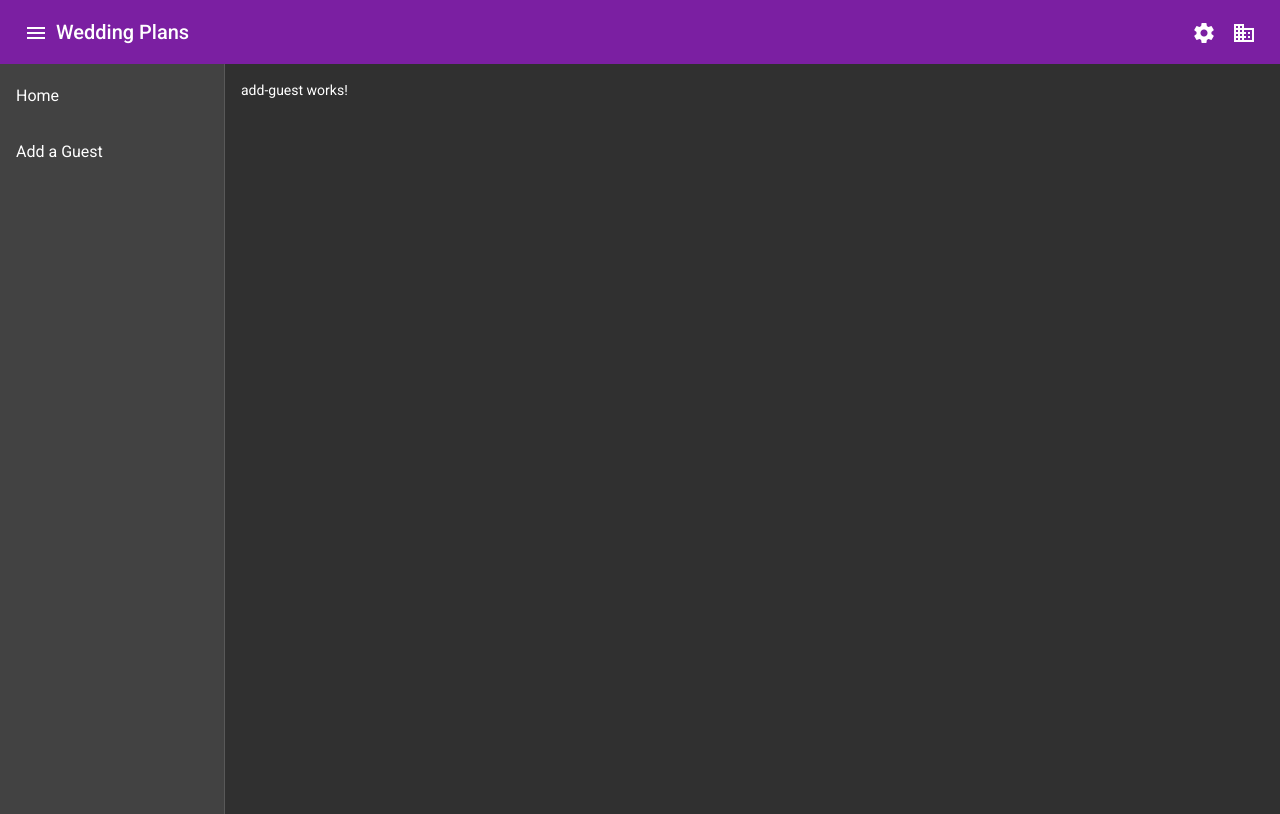
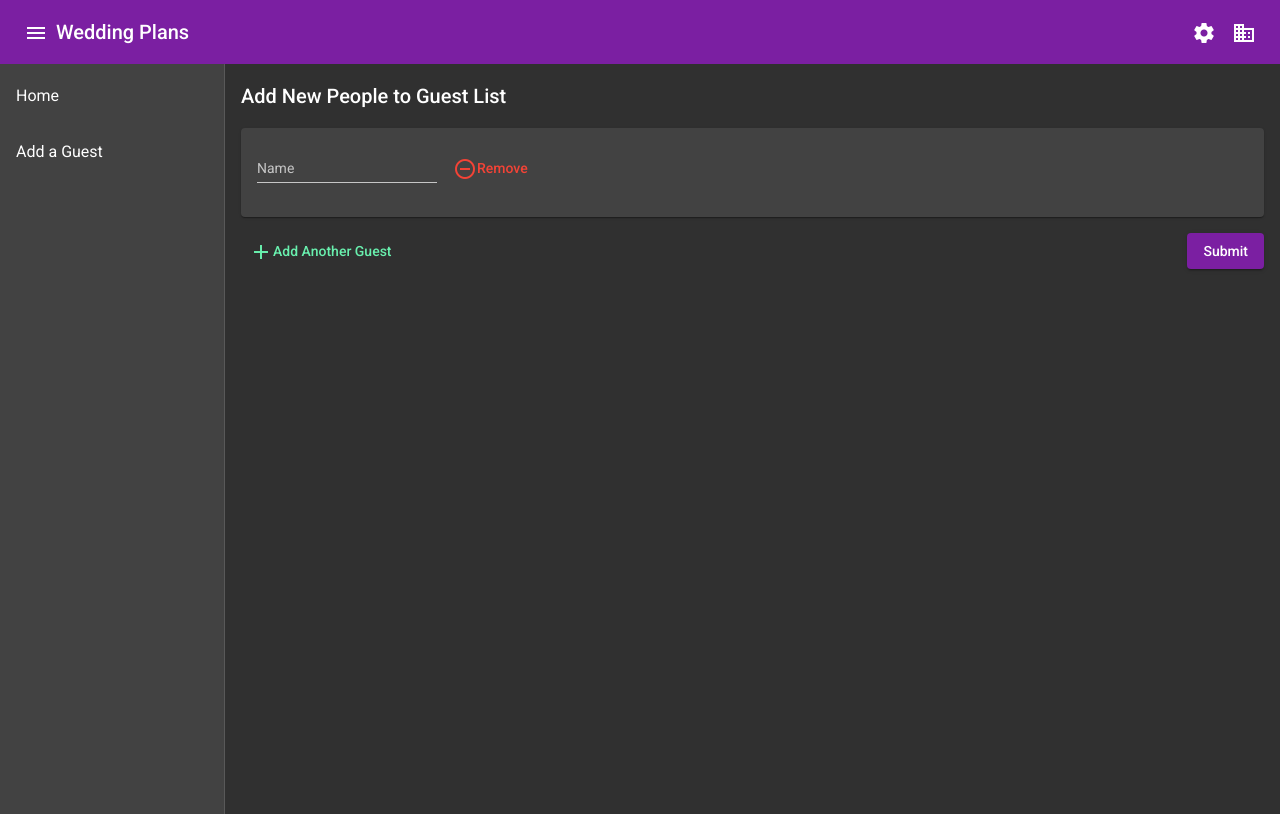
Before and after one commit to EmilyK568/EmilyK568.github.io, an Angular app: page /add-guest in a window 1280 px wide. Built offline with nearby package versions, Linux system fonts and the light colour scheme.

Commit message:
Add guest component and start of dynamic reactive form

```diff
--- a/src/app/features/add-guest/add-guest.component.html
+++ b/src/app/features/add-guest/add-guest.component.html
@@ -1 +1,20 @@
-<p>add-guest works!</p>
+<h2>Add New People to Guest List</h2>
+<form [formGroup]="guestList">
+  <div formArrayName="guests">
+    <mat-card *ngFor="let guest of guests.controls; let i=index">
+      <app-guest [index]="i"
+                 [guestForm]="guest"
+                 (remove)="removeGuest($event)"></app-guest>
+    </mat-card>
+    <div class="buttons">
+      <button mat-button
+              color="accent"
+              class="add-button"
+              (click)="addGuest()">
+        <mat-icon>add</mat-icon>Add Another Guest
+      </button>
+      <div class="spacer"></div>
+      <button mat-raised-button color="primary" class="submit">Submit</button>
+    </div>
+  </div>
+</form>
--- a/src/app/features/add-guest/add-guest.component.scss
+++ b/src/app/features/add-guest/add-guest.component.scss
@@ -0,0 +1,15 @@
+.add-button {
+  padding-left: 0.5rem;
+}
+
+mat-card {
+  margin-bottom: 1rem;
+}
+
+.buttons {
+  display: flex;
+
+  .spacer {
+    flex: 1;
+  }
+}
--- a/src/app/features/add-guest/add-guest.component.ts
+++ b/src/app/features/add-guest/add-guest.component.ts
@@ -1,4 +1,5 @@
 import { Component, OnInit } from '@angular/core';
+import { FormArray, FormBuilder } from '@angular/forms';
 
 @Component({
   selector: 'app-add-guest',
@@ -6,10 +7,26 @@ import { Component, OnInit } from '@angular/core';
   styleUrls: ['./add-guest.component.scss']
 })
 export class AddGuestComponent implements OnInit {
+  guestList = this.fb.group({
+    guests: this.fb.array([])
+  });
 
-  constructor() { }
+  constructor(private readonly fb: FormBuilder) { }
+
+  get guests() {
+    return this.guestList.get('guests') as FormArray;
+  }
 
   ngOnInit(): void {
+    this.addGuest();
+  }
+
+  addGuest(): void {
+    this.guests.push(this.fb.group({}));
+  }
+
+  removeGuest(index: number) {
+    this.guests.removeAt(index);
   }
 
 }
--- /dev/null
+++ b/src/app/features/add-guest/guest/guest.component.html
@@ -0,0 +1,12 @@
+<form [formGroup]="guestForm">
+  <mat-form-field>
+    <mat-label>Name</mat-label>
+    <input matInput formControlName="name">
+  </mat-form-field>
+  <button mat-button
+          color="warn"
+          class="add-button"
+          (click)="removeMe()">
+    <mat-icon>remove_circle_outline</mat-icon>Remove
+</button>
+</form>
--- /dev/null
+++ b/src/app/features/add-guest/guest/guest.component.ts
@@ -0,0 +1,30 @@
+import { Component, EventEmitter, Input, OnInit, Output } from '@angular/core';
+import { FormControl } from '@angular/forms';
+
+
+@Component({
+  selector: 'app-guest',
+  templateUrl: './guest.component.html',
+  styleUrls: ['./guest.component.scss']
+})
+export class GuestComponent implements OnInit {
+  @Input() guestForm: any;
+  @Input() index: number = 0;
+  @Output() remove = new EventEmitter();
+
+  constructor() { }
+
+  ngOnInit(): void {
+    this.setFormControls();
+  }
+
+  setFormControls() {
+    if (this.guestForm) {
+      this.guestForm.addControl('name', new FormControl(null));
+    }
+  }
+
+  removeMe() {
+    this.remove.emit(this.index);
+  }
+}
```
Also changed, not shown: src/app/features/add-guest/add-guest.module.ts (+7 -2 lines), src/app/features/add-guest/guest/guest.component.scss (added), 1 other file (tests, documents, lock files or other folders).
